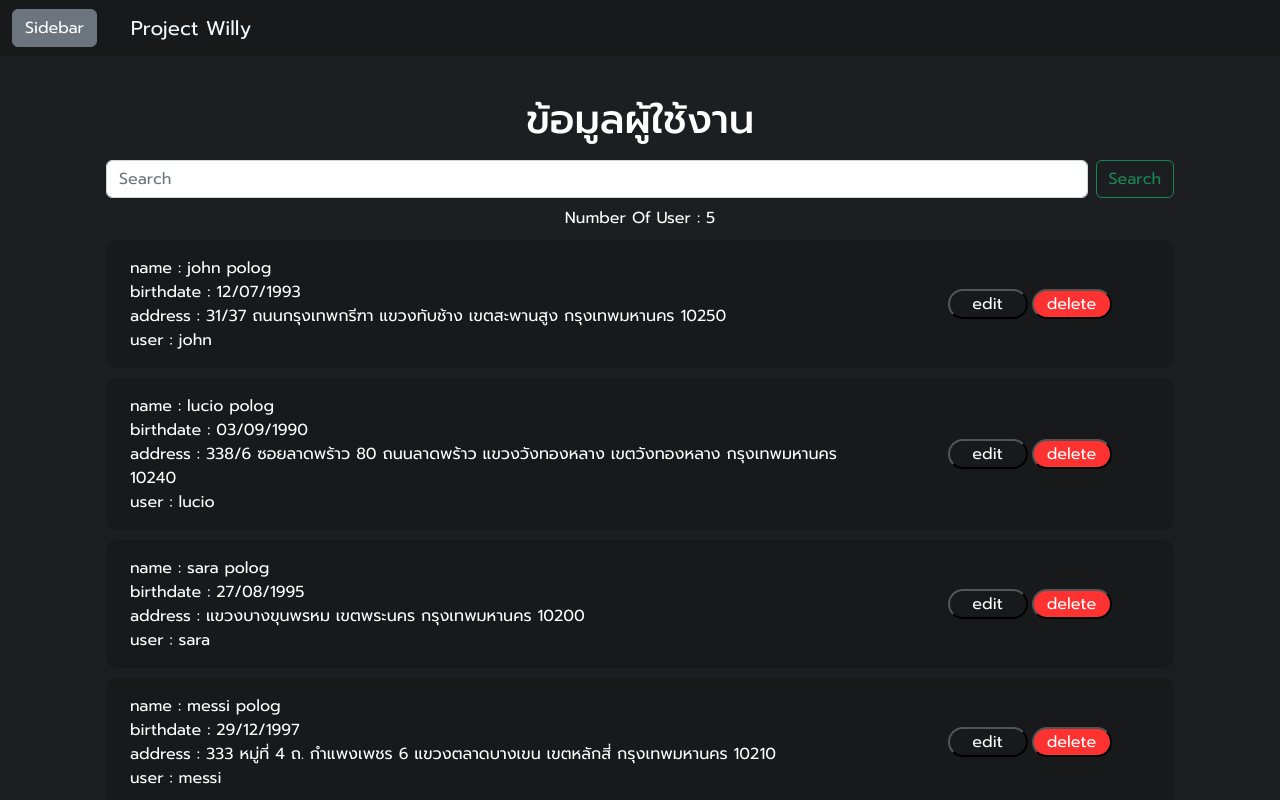
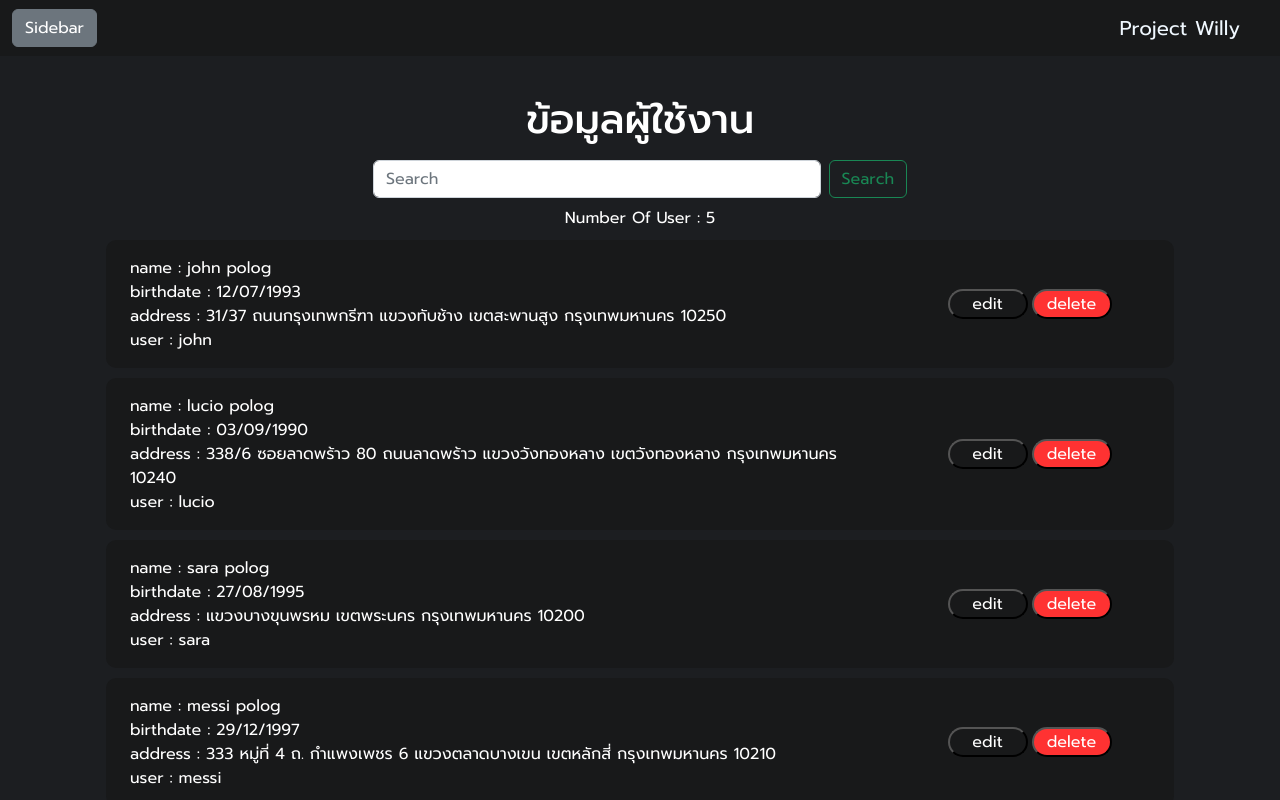
Before and after one commit to Methawut1996/project-vue-ts, a Vue app: page / in a window 1280 px wide. Shown: the top 800 px of the page. Built offline with nearby package versions, Linux system fonts and the light colour scheme.

Commit message:
update 22:15 30/5

```diff
--- a/src/App.vue
+++ b/src/App.vue
@@ -1,8 +1,8 @@
 <template>
   <div class="header-main">
     <div class="row mx-0">
-      <div class="col-md-1 col-6 m-auto"><sidebar /></div>
-      <div class="col-md-11 col-6"><Navbar /></div>
+      <div class=" col-6 m-auto header-style-left"><sidebar /></div>
+      <div class=" col-6 header-style-right"><Navbar /></div>
     </div>
   </div>
 
@@ -30,4 +30,12 @@ export default defineComponent({
 .header-main {
   background-color: #18191a;
 }
+.header-style-left{
+display:flex;
+}
+.header-style-right{
+  display:flex;
+  justify-content: end;
+}
+
 </style>
--- a/src/components/Navbar.vue
+++ b/src/components/Navbar.vue
@@ -78,5 +78,8 @@ nav{
       }
     }
   }
+  .navbar-toggler {
+    display: none;
+  }
 }
 </style>
--- a/src/views/Profile.vue
+++ b/src/views/Profile.vue
@@ -3,7 +3,7 @@
     <div class="container">
       <div class="style-border">
         <h1>ข้อมูลผู้ใช้งาน</h1>
-        <div class="d-flex" role="search">
+        <div class="menu-search" role="search">
           <input
             class="form-control me-2"
             type="search"
@@ -269,9 +269,7 @@ export default defineComponent({
   .sidebar-main {
     text-align: start;
   }
-  .navbar-toggler {
-    display: none;
-  }
+
   .data-profile {
     font-size: 13px;
   }
@@ -279,6 +277,12 @@ export default defineComponent({
     margin: 10px 0;
   }
   .input-data-main {
+    width: 100% !important;
+  }
+  .style-border{
+    padding: 0.5rem !important;
+  }
+  .menu-search {
     width: 100% !important;
   }
 
@@ -324,6 +328,7 @@ export default defineComponent({
       }
     }
   }
+
   .button-add-comtent {
     width: 100px;
     border-radius: 15px;
@@ -332,7 +337,7 @@ export default defineComponent({
   }
   .input-data-main {
     background-color: #18191a;
-    width: 35%;
+    width: 350px;
     padding: 1.5rem;
     border-radius: 15px;
     margin: 1rem 0;
@@ -343,6 +348,12 @@ export default defineComponent({
       width: 228px;
     }
   }
+  .menu-search {
+    display: flex;
+    width: 50%;
+    margin: auto;
+  }
+
 
 }
 </style>
```
